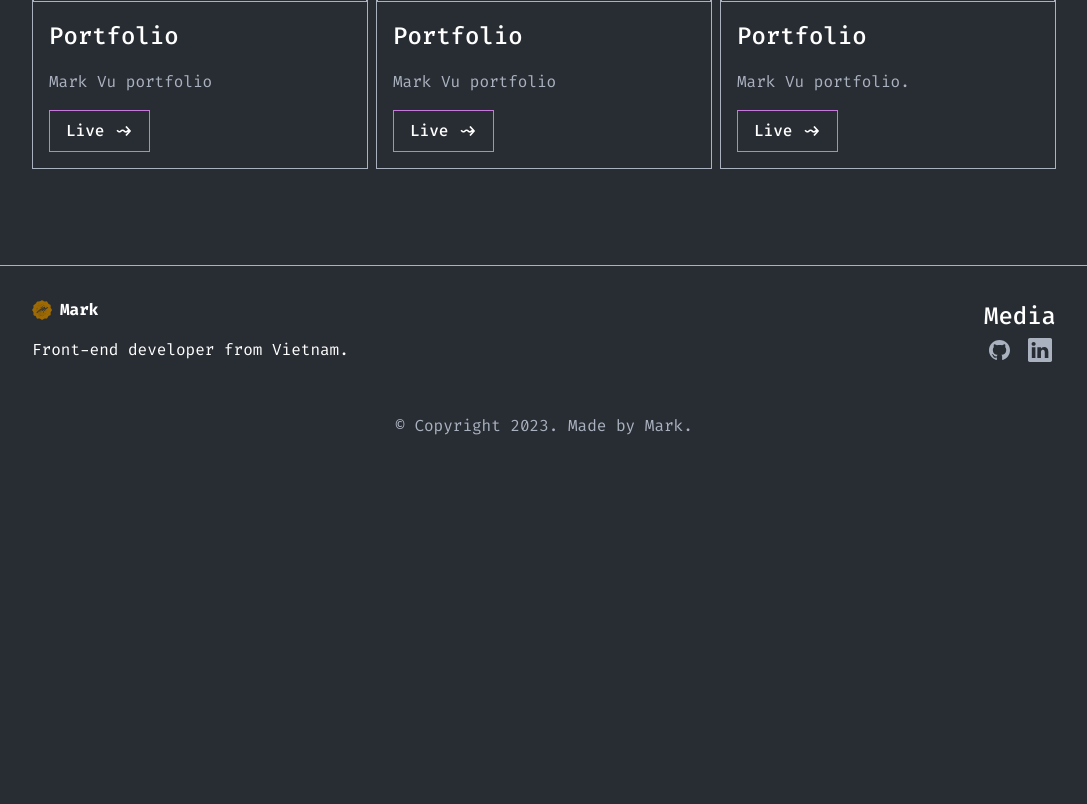
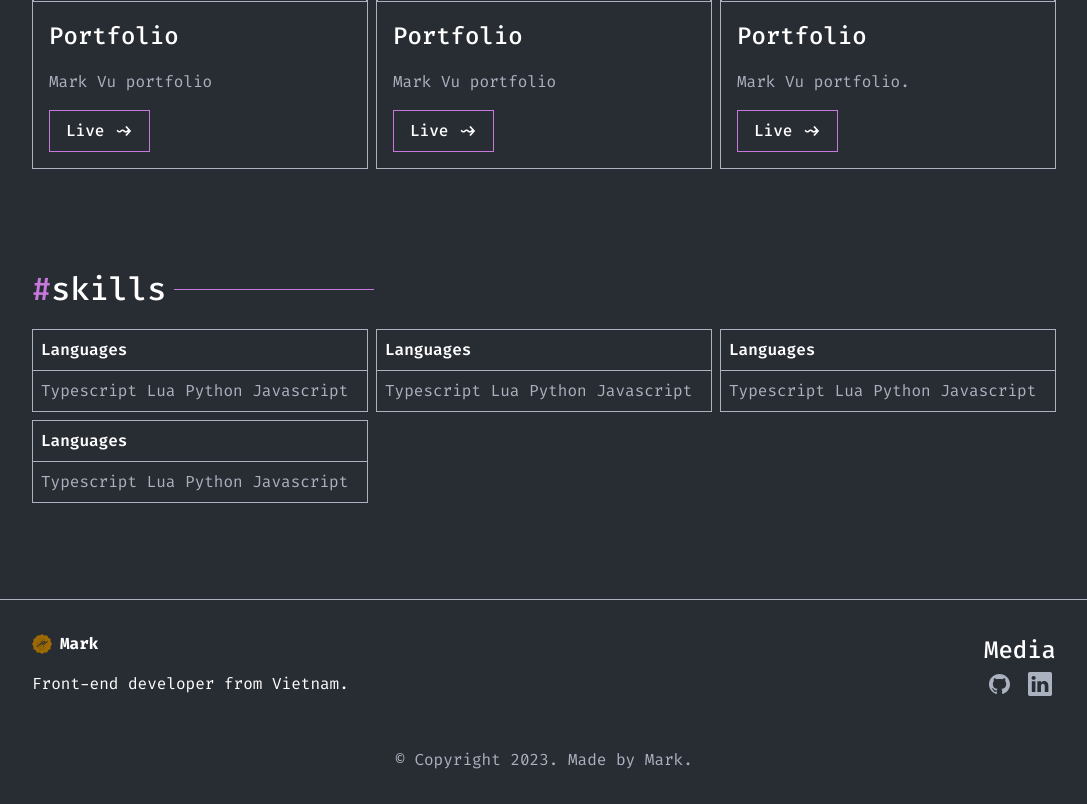
Before and after one commit to markvu2607/portfolio, a Next.js app: page / in a window 1280 px wide. Shown: the part 1404-2208 px from the top of the page, without its empty margins (96-1183 px from the left). Before the commit the page ends 1874 px from the top, so only its background shows below. Built offline with nearby package versions, Linux system fonts and the light colour scheme.

Commit message:
Create skills

```diff
--- a/app/(routes)/page.tsx
+++ b/app/(routes)/page.tsx
@@ -1,4 +1,4 @@
-import { Banner, ProjectSection, Quote } from "../_components";
+import { Banner, ProjectSection, Quote, SkillSection } from "../_components";
 
 export default function Home() {
   return (
@@ -9,6 +9,7 @@ export default function Home() {
         author="Dr. Who"
       />
       <ProjectSection />
+      <SkillSection />
     </main>
   );
 }
--- a/app/_components/common/index.ts
+++ b/app/_components/common/index.ts
@@ -1,2 +1,3 @@
+export * from "./project"
 export * from "./rotate-button"
-export * from "./project"
+export * from "./table"
--- /dev/null
+++ b/app/_components/common/table.tsx
@@ -0,0 +1,22 @@
+import { TSkill } from "@/_types";
+
+type TTableProps = {
+  skill: TSkill;
+};
+
+export function Table({ skill }: TTableProps) {
+  return (
+    <div className="border border-gray">
+      <div className="font-semibold border-b border-gray p-2">
+        {skill.skillType}
+      </div>
+      <div className="p-2">
+        {skill.skills.map((sk, index) => (
+          <span key={index} className="text-gray">
+            {sk}{" "}
+          </span>
+        ))}
+      </div>
+    </div>
+  );
+}
--- a/app/_components/home/index.ts
+++ b/app/_components/home/index.ts
@@ -2,3 +2,4 @@ export * from "./banner"
 export * from "./project-section"
 export * from "./quote"
 export * from "./section-wrapper"
+export * from "./skill-section"
--- a/app/_components/home/section-wrapper.tsx
+++ b/app/_components/home/section-wrapper.tsx
@@ -3,6 +3,7 @@ import { PropsWithChildren } from "react";
 
 type TSectionWrapperProps = PropsWithChildren & {
   title: string;
+  // TODO: Refactor viewMore prop
   viewMore: { visible: boolean; link?: string };
 };
 
--- /dev/null
+++ b/app/_components/home/skill-section.tsx
@@ -0,0 +1,14 @@
+import { SectionWrapper, Table } from "@/_components";
+import { skills } from "@/_constants";
+
+export function SkillSection() {
+  return (
+    <SectionWrapper title="skills" viewMore={{ visible: false }}>
+      <div className="grid grid-cols-3 gap-2">
+        {skills.map((skill, index) => (
+          <Table key={index} skill={skill} />
+        ))}
+      </div>
+    </SectionWrapper>
+  );
+}
--- a/app/_constants/index.ts
+++ b/app/_constants/index.ts
@@ -1,2 +1,3 @@
 export * from "./project"
 export * from "./routes"
+export * from "./skill"
--- /dev/null
+++ b/app/_constants/skill.ts
@@ -0,0 +1,23 @@
+import { TSkill } from "@/_types";
+
+export const skills: TSkill[] = [
+  {
+    skillType: "Languages",
+    skills: ["Typescript", "Lua", "Python", "Javascript"],
+  },
+
+  {
+    skillType: "Languages",
+    skills: ["Typescript", "Lua", "Python", "Javascript"],
+  },
+
+  {
+    skillType: "Languages",
+    skills: ["Typescript", "Lua", "Python", "Javascript"],
+  },
+
+  {
+    skillType: "Languages",
+    skills: ["Typescript", "Lua", "Python", "Javascript"],
+  },
+]
--- a/app/_types/index.ts
+++ b/app/_types/index.ts
@@ -1 +1,2 @@
 export * from "./project";
+export * from "./skill";
--- /dev/null
+++ b/app/_types/skill.ts
@@ -0,0 +1,4 @@
+export type TSkill = {
+  skillType: string;
+  skills: string[];
+}
```
